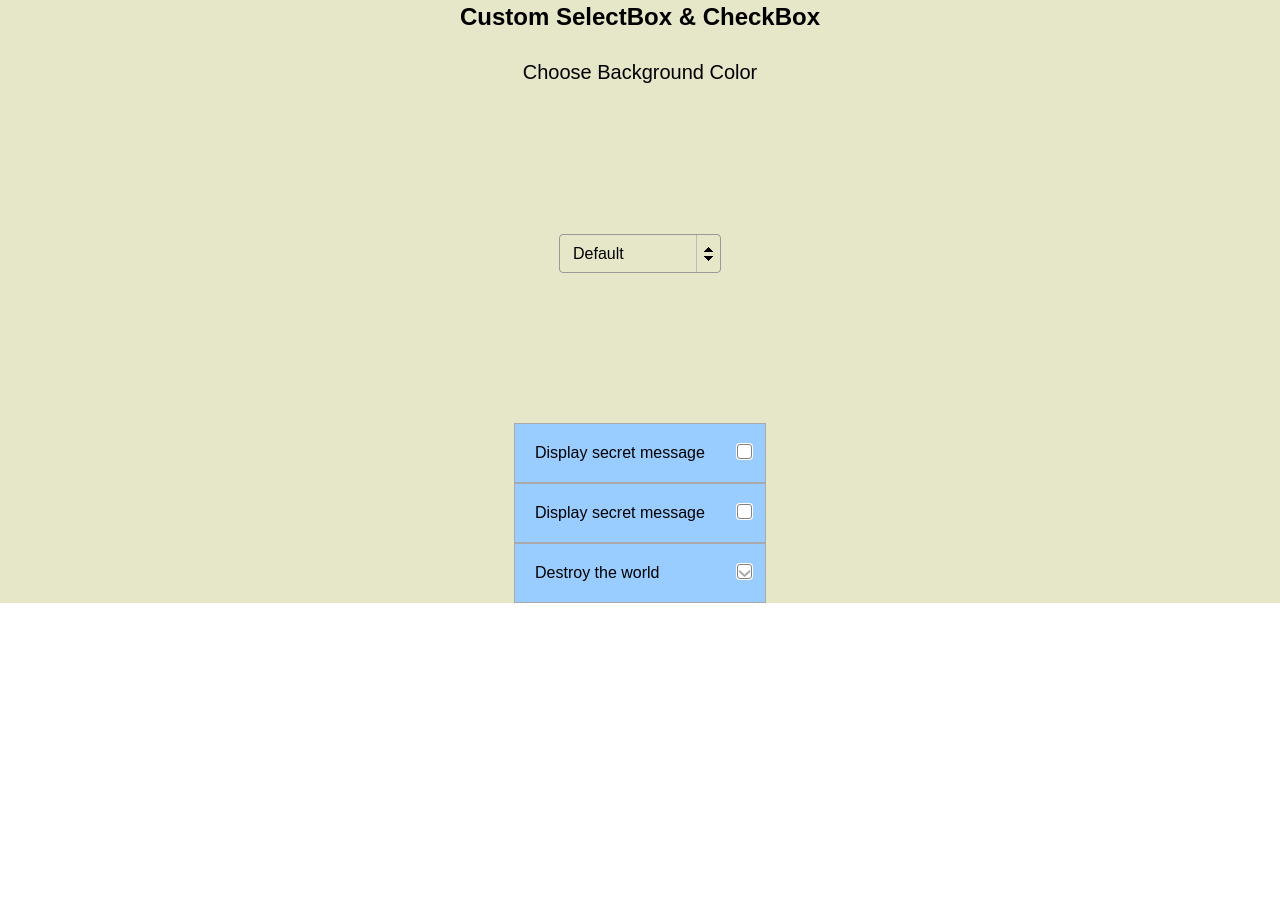
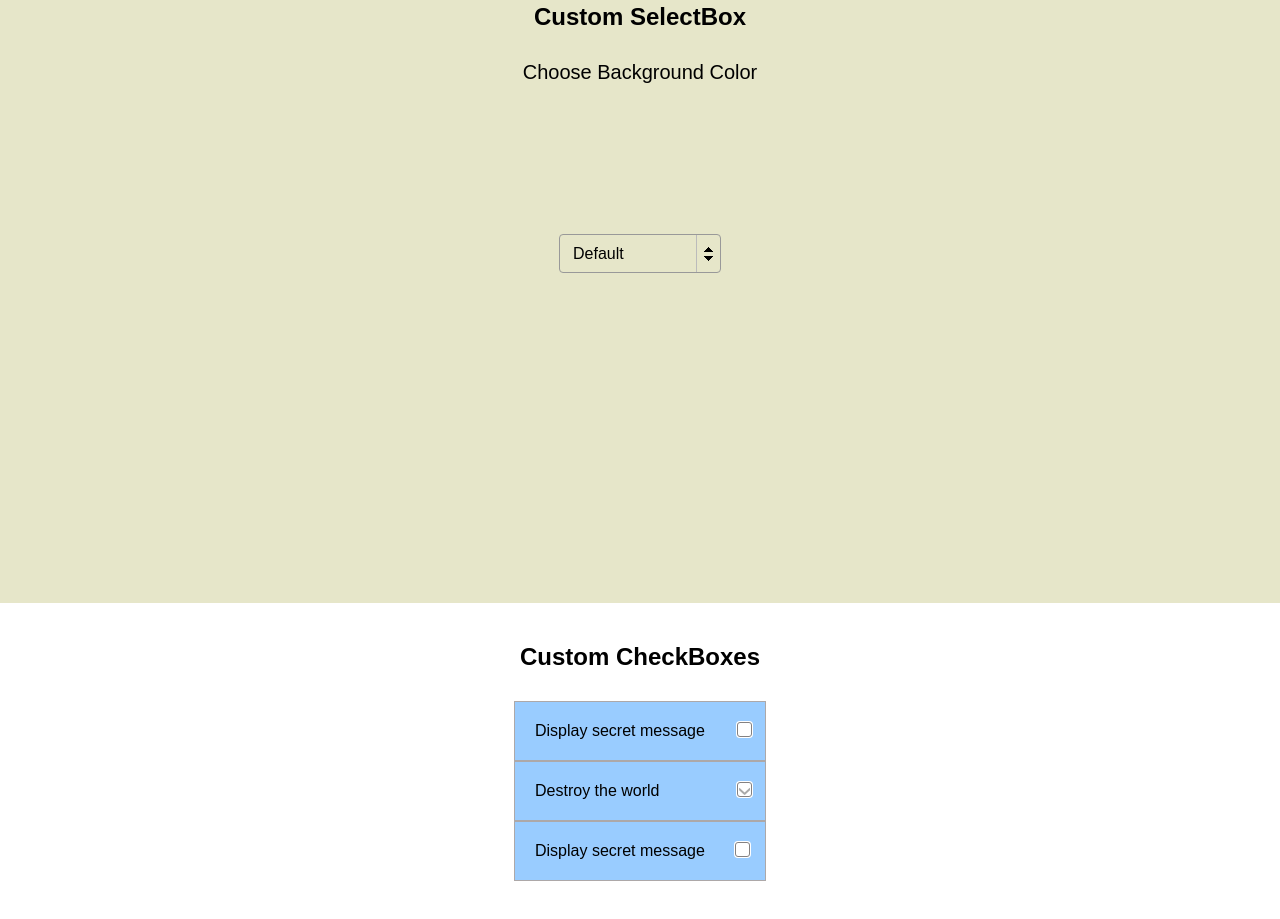
Before and after one commit to Nata25/JS_9-10_jquery, a plain HTML site: page index.html in a window 1280 px wide. Shown: the part 677-1596 px from the top of the page. Before the commit the page ends 1280 px from the top, so only its background shows below. Drawn offline with nearby package versions, Linux system fonts and the light colour scheme.

Commit message:
Put checkboxes into separate section; add basis for js-checkbox

```diff
--- a/css/style.css
+++ b/css/style.css
@@ -24,7 +24,8 @@ img {
 }
 
 .carousel-container,
-.selectBox-container {
+.selectBox-container,
+.checkBox-container {
     height: 600px;
     padding-top: 40px;
 }
@@ -245,7 +246,13 @@ img {
 
 /* Checkboxes */
 
-.css-checkbox {
+.checkBox-container {
+    font-family: Arial, sans-serif;
+    text-transform: capitalize;
+}
+
+.css-checkbox,
+.js-checkbox {
     position: relative;
     width: 250px;
     margin: 0 auto;
@@ -254,7 +261,8 @@ img {
     text-transform: none;
 }
 
-.css-checkbox label {
+.css-checkbox label,
+.js-checkbox label {
     display: inline-block;
     position: relative;
     margin: 0;
@@ -264,7 +272,8 @@ img {
     text-align: left;
 }
 
-.css-checkbox label::after {
+.css-checkbox label::after,
+.js-checkbox-container {
     position: absolute;
     top: 20px;
     right: 15px;
@@ -274,8 +283,11 @@ img {
     border: 1px solid #848181;
     border-radius: 3px;
     box-shadow: 0 0 0 1px #fff;
+    z-index: 1;
+}
+
+.css-checkbox label::after {
     content: '';
-    z-index: 1;
 }
 
 .native-checkbox {
@@ -302,9 +314,12 @@ img {
     top: 21px;
     right: -220px;
     font-size: 16px;
-    /*text-transform: none;*/
 }
 
 .native-checkbox:checked ~ #css-message {
     display: block;
 }
+
+.js-checkbox-container {
+
+}
--- a/index.html
+++ b/index.html
@@ -45,7 +45,7 @@
 
         <section class="selectBox-container default">
 
-            <h2>Custom selectBox &amp; checkBox</h2>
+            <h2>Custom selectBox</h2>
 
             <label for="my-dropdown">Choose background color</label>
             <select id="my-dropdown" class="selectBox" name="select">
@@ -55,17 +55,14 @@
                 <option value="grey">grey</option>
                 <option value="white">white</option>
             </select>
+        </section>
+
+        <section class="checkBox-container">
+            <h2>Custom checkBoxes</h2>
 
             <div class="css-checkbox">
                 <input type="checkbox" id="css-checkbox-input" name="css-checkbox-input" class="native-checkbox">
                 <label for="css-checkbox-input">Display secret message</label>
-                <span class="message" id="css-message">this is a pure CSS checkbox</span>
-
-            </div>
-
-            <div class="css-checkbox">
-                <input type="checkbox" id="css-checkbox-input1" name="css-checkbox-input" class="native-checkbox">
-                <label for="css-checkbox-input1">Display secret message</label>
                 <span class="message" id="css-message">this is a pure CSS checkbox</span>
 
             </div>
@@ -77,6 +74,15 @@
 
             </div>
 
+            <div class="js-checkbox">
+                <label for="js-checkbox-input">Display secret message</label>
+                <span class="js-checkbox-container">
+                    <input type="checkbox" id="js-checkbox-input" name="js-checkbox-input" class="native-checkbox">
+                </span>
+                <span class="message" id="js-message">this custom checkbox uses JS</span>
+
+            </div>
+
         </section>
 
 
--- a/js/script.js
+++ b/js/script.js
@@ -47,9 +47,9 @@ $(function() {
             .addClass("selectBox-container " + event.target.value);
     });
 
-    // css-checkbox
-    $(".native-checkbox").click(function() {
-        console.log($(this).is(":checked"));
+    // JS custom checkbox
+    $(".js-checkbox").change(function() {
+        console.log("active checkbox");
     });
 
 
```
